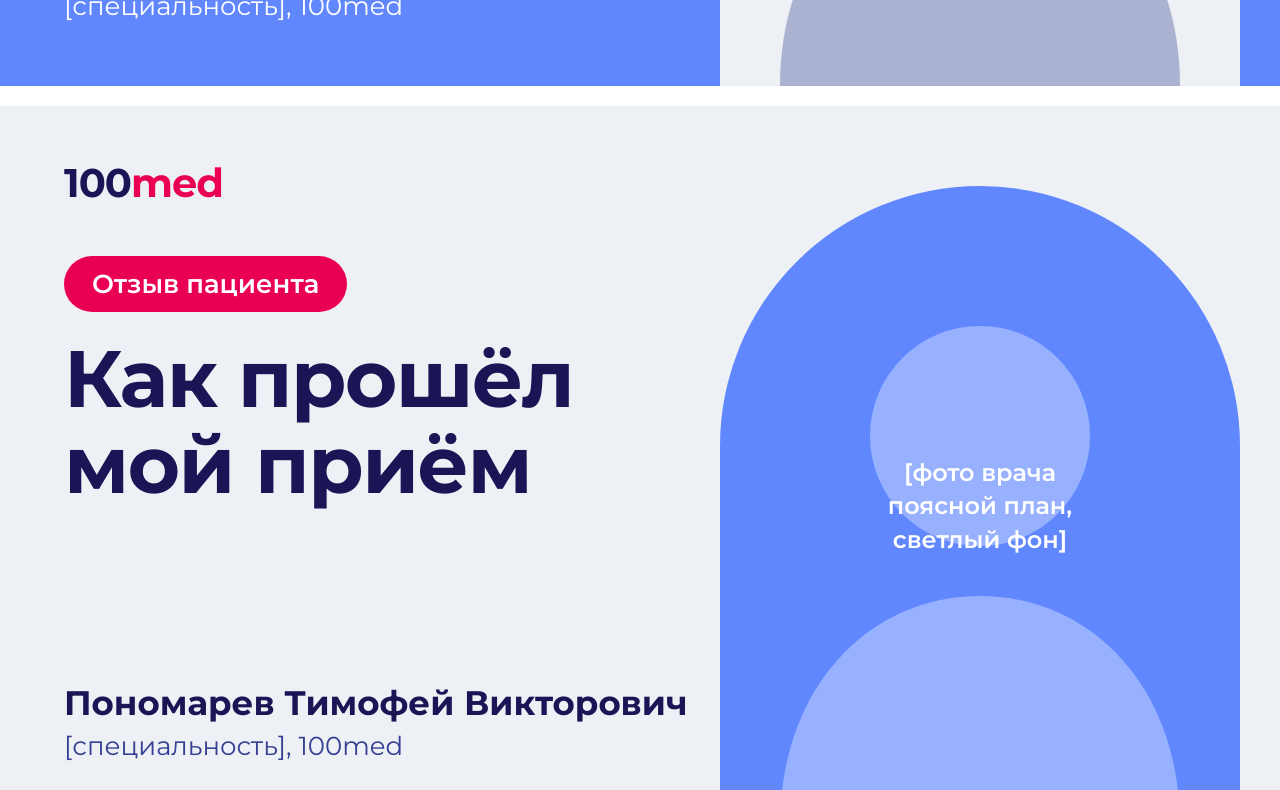
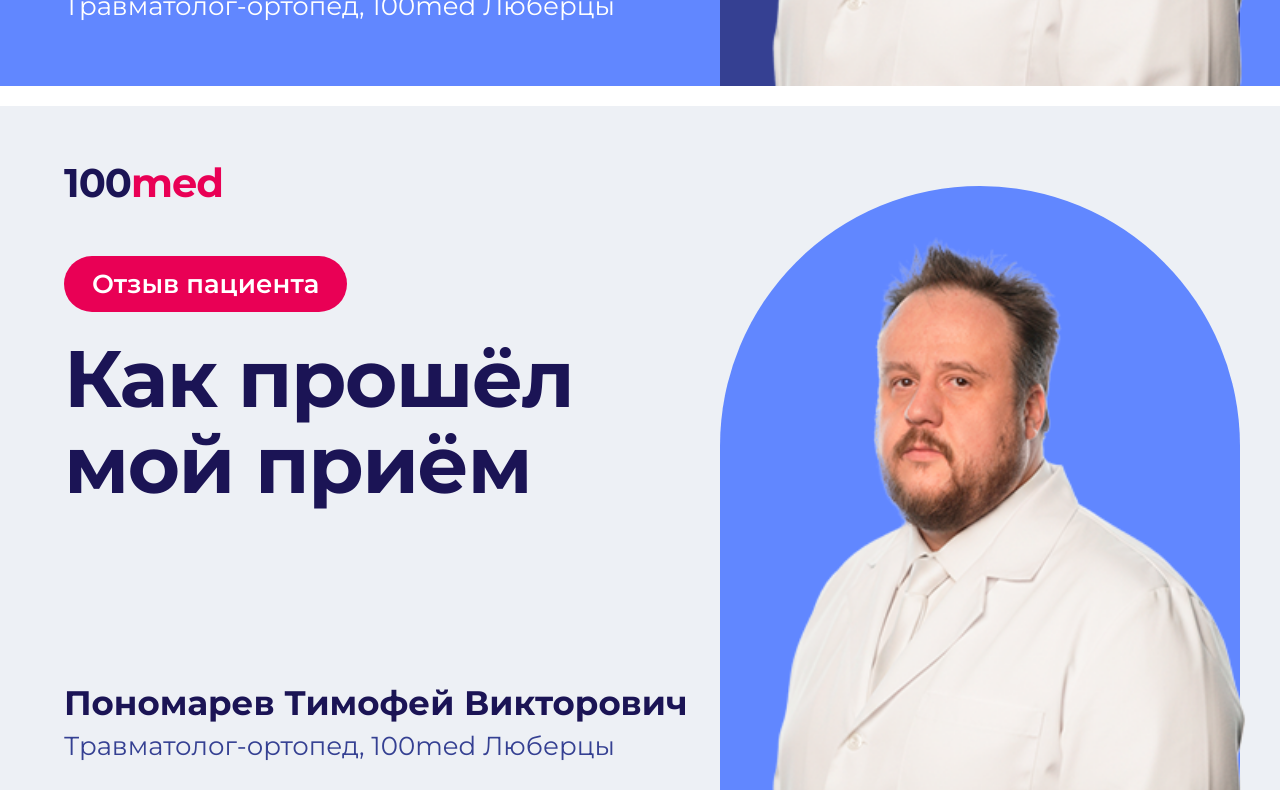
Before and after one commit to Anar786/3288, a plain HTML site: page design/rutube/covers.html in a window 1280 px wide. Shown: the part 634-1424 px from the top of the page. Drawn offline with Linux system fonts and the light colour scheme.

Commit message:
Обложки видеоотзыва: фото и специальность Пономарева Т. В. с 100med.ru
Co-Authored-By: Claude Opus 5.5 <noreply@anthropic.com>
Claude-Session: https://claude.ai/code/session_01PviFTs3NBUHuRE8r3MhosN

```diff
--- a/design/rutube/covers.html
+++ b/design/rutube/covers.html
@@ -11,7 +11,7 @@ body{font-family:'Proxima Nova','Montserrat',sans-serif;background:#fff}
 .photo{position:absolute;right:0;bottom:0;width:520px;height:640px;border-radius:260px 260px 0 0;
  display:flex;align-items:center;justify-content:center;text-align:center;font-weight:600;font-size:24px;line-height:1.4}
 .photo svg{position:absolute;bottom:0;left:50%;transform:translateX(-50%);opacity:.35}
-.photo span{position:relative;z-index:1}
+.photo img{position:absolute;bottom:0;left:50%;transform:translateX(-50%);height:92%}
 h1{font-weight:700;line-height:1.08;letter-spacing:-1.5px}
 .name{position:absolute;left:64px;bottom:64px}
 .name .fio{font-weight:700;font-size:34px;white-space:nowrap}
@@ -20,7 +20,7 @@ h1{font-weight:700;line-height:1.08;letter-spacing:-1.5px}
 /* V1 Indy */
 .v1{background:var(--indy);color:#fff}
 .v1 .logo{color:#fff}
-.v1 .photo{background:var(--g2);color:var(--blue);right:40px}
+.v1 .photo{background:var(--blue);color:var(--blue);right:40px}
 .v1 h1{position:absolute;left:64px;top:230px;width:640px;font-size:84px}
 .v1 .pill{position:absolute;left:64px;top:150px;background:#fff;color:var(--blue)}
 /* V2 light */
@@ -60,16 +60,16 @@ h1{font-weight:700;line-height:1.08;letter-spacing:-1.5px}
  <div class="logo">100<b>med</b></div>
  <div class="pill">Видеоотзыв пациента</div>
  <h1>Почему я выбрала этого врача</h1>
- <div class="name"><div class="fio">Пономарев Тимофей Викторович</div><div class="spec">[специальность], 100med</div></div>
- <div class="photo"><svg width="420" height="560" viewBox="0 0 420 560"><circle cx="210" cy="170" r="110" fill="#354092"/><path d="M10 560c0-140 90-230 200-230s200 90 200 230z" fill="#354092"/></svg><span>[фото врача<br>поясной план,<br>светлый фон]</span></div>
+ <div class="name"><div class="fio">Пономарев Тимофей Викторович</div><div class="spec">Травматолог-ортопед, 100med Люберцы</div></div>
+ <div class="photo"><img src="ponomarev.png" alt="Пономарев Тимофей Викторович"></div>
 </div>
 
 <div class="cover v2" id="v2">
  <div class="logo">100<b>med</b></div>
  <div class="pill">Отзыв пациента</div>
  <h1>Как прошёл мой приём</h1>
- <div class="name"><div class="fio">Пономарев Тимофей Викторович</div><div class="spec">[специальность], 100med</div></div>
- <div class="photo"><svg width="420" height="560" viewBox="0 0 420 560"><circle cx="210" cy="170" r="110" fill="#fff"/><path d="M10 560c0-140 90-230 200-230s200 90 200 230z" fill="#fff"/></svg><span>[фото врача<br>поясной план,<br>светлый фон]</span></div>
+ <div class="name"><div class="fio">Пономарев Тимофей Викторович</div><div class="spec">Травматолог-ортопед, 100med Люберцы</div></div>
+ <div class="photo"><img src="ponomarev.png" alt="Пономарев Тимофей Викторович"></div>
 </div>
 
 <div class="cover v3" id="v3">
@@ -78,8 +78,8 @@ h1{font-weight:700;line-height:1.08;letter-spacing:-1.5px}
  <h1>Честно о приёме у врача</h1>
  <div class="play"><svg width="30" height="34" viewBox="0 0 30 34"><path d="M2 2l26 15L2 32z" fill="#fff"/></svg></div>
  <div class="playtxt">Видеоотзыв пациента</div>
- <div class="name"><div class="fio">Пономарев Тимофей Викторович</div><div class="spec" style="color:#d8dfe8">[специальность], 100med</div></div>
- <div class="photo"><svg width="420" height="560" viewBox="0 0 420 560"><circle cx="210" cy="170" r="110" fill="#fff"/><path d="M10 560c0-140 90-230 200-230s200 90 200 230z" fill="#fff"/></svg><span>[фото врача<br>поясной план,<br>светлый фон]</span></div>
+ <div class="name"><div class="fio">Пономарев Тимофей Викторович</div><div class="spec" style="color:#d8dfe8">Травматолог-ортопед, 100med Люберцы</div></div>
+ <div class="photo"><img src="ponomarev.png" alt="Пономарев Тимофей Викторович"></div>
 </div>
 
 
@@ -87,16 +87,16 @@ h1{font-weight:700;line-height:1.08;letter-spacing:-1.5px}
  <div class="logo">100<b>med</b></div>
  <div class="pill">Видеоотзыв пациента</div>
  <h1>Почему я выбрала этого врача</h1>
- <div class="name"><div class="fio">Пономарев Тимофей Викторович</div><div class="spec">[специальность], 100med</div></div>
- <div class="photo"><svg width="420" height="560" viewBox="0 0 420 560"><circle cx="210" cy="170" r="110" fill="#354092"/><path d="M10 560c0-140 90-230 200-230s200 90 200 230z" fill="#354092"/></svg><span>[фото врача<br>поясной план,<br>светлый фон]</span></div>
+ <div class="name"><div class="fio">Пономарев Тимофей Викторович</div><div class="spec">Травматолог-ортопед, 100med Люберцы</div></div>
+ <div class="photo"><img src="ponomarev.png" alt="Пономарев Тимофей Викторович"></div>
 </div>
 
 <div class="cover vert v2" id="s2">
  <div class="logo">100<b>med</b></div>
  <div class="pill">Отзыв пациента</div>
  <h1>Как прошёл мой приём</h1>
- <div class="name"><div class="fio">Пономарев Тимофей Викторович</div><div class="spec">[специальность], 100med</div></div>
- <div class="photo"><svg width="420" height="560" viewBox="0 0 420 560"><circle cx="210" cy="170" r="110" fill="#fff"/><path d="M10 560c0-140 90-230 200-230s200 90 200 230z" fill="#fff"/></svg><span>[фото врача<br>поясной план,<br>светлый фон]</span></div>
+ <div class="name"><div class="fio">Пономарев Тимофей Викторович</div><div class="spec">Травматолог-ортопед, 100med Люберцы</div></div>
+ <div class="photo"><img src="ponomarev.png" alt="Пономарев Тимофей Викторович"></div>
 </div>
 
 <div class="cover vert v3" id="s3">
@@ -105,7 +105,7 @@ h1{font-weight:700;line-height:1.08;letter-spacing:-1.5px}
  <h1>Честно о приёме у врача</h1>
  <div class="play"><svg width="30" height="34" viewBox="0 0 30 34"><path d="M2 2l26 15L2 32z" fill="#fff"/></svg></div>
  <div class="playtxt">Видеоотзыв пациента</div>
- <div class="name"><div class="fio">Пономарев Тимофей Викторович</div><div class="spec" style="color:#d8dfe8">[специальность], 100med</div></div>
- <div class="photo"><svg width="420" height="560" viewBox="0 0 420 560"><circle cx="210" cy="170" r="110" fill="#fff"/><path d="M10 560c0-140 90-230 200-230s200 90 200 230z" fill="#fff"/></svg><span>[фото врача<br>поясной план,<br>светлый фон]</span></div>
+ <div class="name"><div class="fio">Пономарев Тимофей Викторович</div><div class="spec" style="color:#d8dfe8">Травматолог-ортопед, 100med Люберцы</div></div>
+ <div class="photo"><img src="ponomarev.png" alt="Пономарев Тимофей Викторович"></div>
 </div>
 </body></html>
```
Also changed, not shown: design/rutube/2026-11-24_rutube-16x9_otzyv-ponomarev_v1.png, design/rutube/2026-11-24_rutube-16x9_otzyv-ponomarev_v2.png, design/rutube/2026-11-24_rutube-16x9_otzyv-ponomarev_v3.png, design/rutube/2026-11-24_shorts-9x16_otzyv-ponomarev_v1.png, design/rutube/2026-11-24_shorts-9x16_otzyv-ponomarev_v2.png, design/rutube/2026-11-24_shorts-9x16_otzyv-ponomarev_v3.png, design/rutube/ponomarev.png (added).
